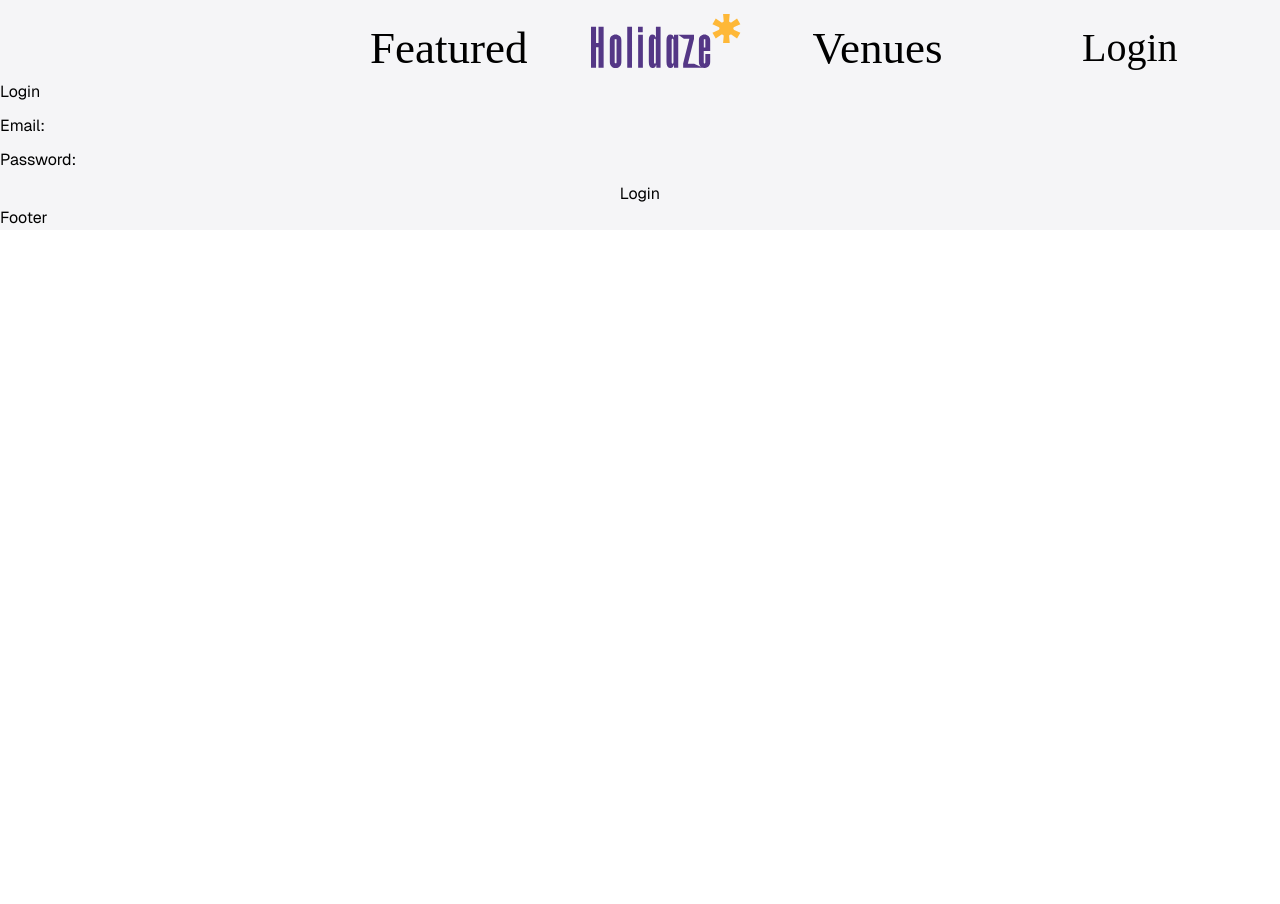
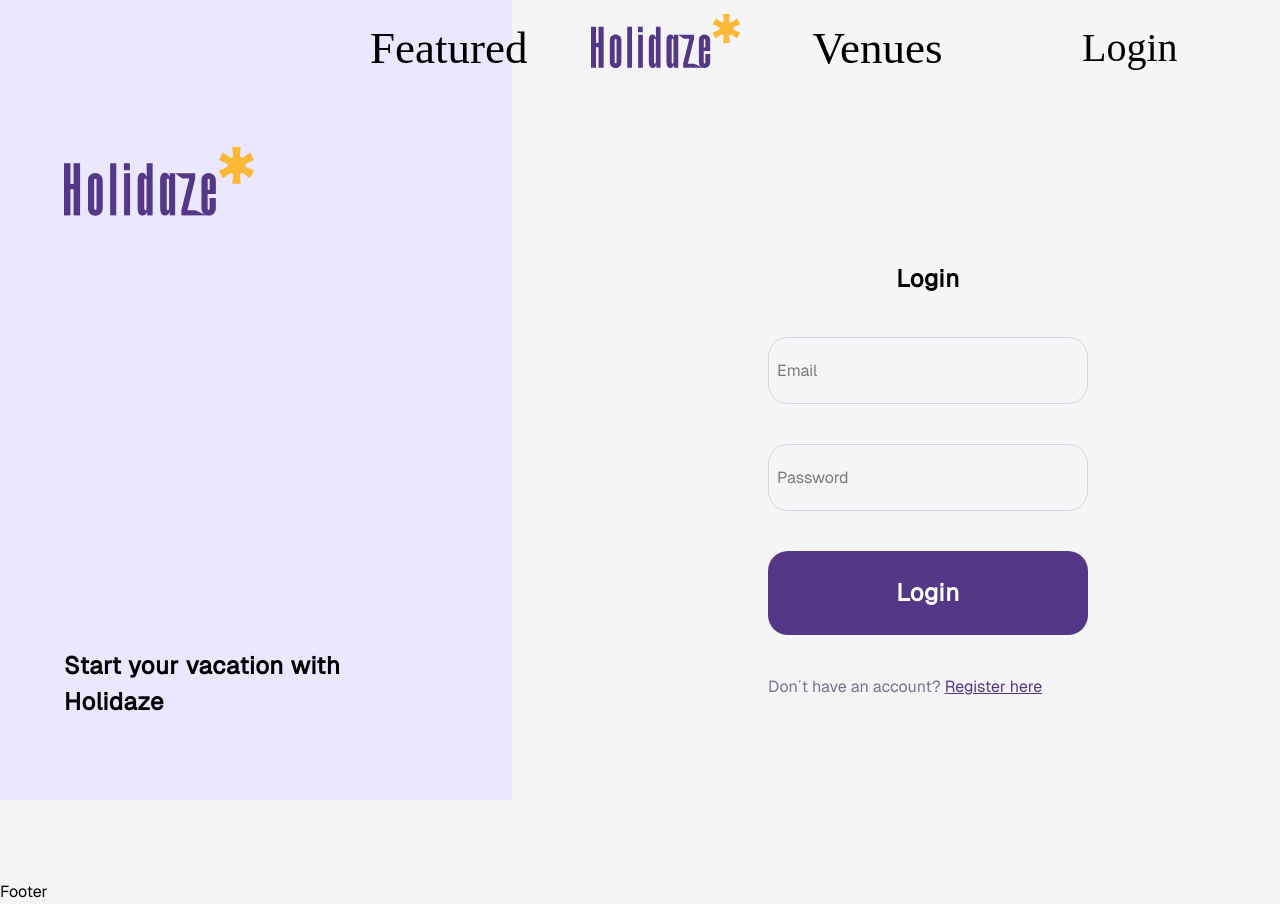
Before and after one commit to Fillschjbo/fillip_fed2_exam, a React (Vite) app: page /login in a window 1280 px wide. Before the commit the page ends 800 px from the top, so only its background shows below. Built offline with nearby package versions, Linux system fonts and the light colour scheme; a web font is replaced by a local one.

Commit message:
styled login page

```diff
--- a/src/routes/auth/login.jsx
+++ b/src/routes/auth/login.jsx
@@ -1,5 +1,7 @@
 import {useAuth} from "../../hooks/api/useAuth.jsx";
 import {useForm} from "react-hook-form";
+import logo from "../../assets/logo/holidaze.svg";
+import {Link} from "react-router-dom";
 
 export function Login() {
     const { login, loading, error } = useAuth();
@@ -14,20 +16,30 @@ export function Login() {
         try {
             await login(data);
             alert("Login successful!");
+            window.location.href = "/"
         } catch (err) {
             console.error("Login failed:", err);
         }
     };
 
     return (
-        <form onSubmit={handleSubmit(onSubmit)} style={{ display: "flex", flexDirection: "column", gap: "10px" }}>
-            <h2>Login</h2>
+        <div className={"flex h-screen"}>
+            <div className={"hidden md:flex flex-col justify-between h-full py-[10vh] px-[5%] w-[40%] bg-[#EBE7FE] absolute top-0"}>
+                <img src={logo} alt="logo" className={"size-50"}/>
+                <h2 className={"text-[24px] font-sans font-bold tracking-wide w-[321px]"}>Start your vacation with Holidaze</h2>
+            </div>
+
+            <div className={"w-screen md:w-[30%] mx-auto  p-5 md:p-0 flex-col flex md:absolute md:right-[10vw] h-full items-center justify-center"}>
+                <form onSubmit={handleSubmit(onSubmit)} className={"flex flex-col w-full justify-center gap-10"}>
+
+                    <h2 className={"w-[90vw] md:w-[25vw] flex justify-center font-sans tracking-wide font-bold text-[24px]"}>Login</h2>
                     {error && <p style={{ color: "red" }}>{error.message}</p>}
 
                     <div>
-                <label>Email:</label>
                         <input
                             type="email"
+                            placeholder={"Email"}
+                            className={"border-gray-300 border rounded-[20px] h-[67px] pl-2 w-[90vw] md:w-[25vw]"}
                             {...register("email", {
                                 required: "Email is required",
                                 pattern: {
@@ -40,9 +52,10 @@ export function Login() {
                     </div>
 
                     <div>
-                <label>Password:</label>
                         <input
                             type="password"
+                            placeholder={"Password"}
+                            className={"border-gray-300 border rounded-[20px] h-[67px] pl-2 w-[90vw] md:w-[25vw]"}
                             {...register("password", {
                                 required: "Password is required",
                                 minLength: { value: 8, message: "Password must be at least 8 characters" },
@@ -51,9 +64,16 @@ export function Login() {
                         {errors.password && <p style={{ color: "red" }}>{errors.password.message}</p>}
                     </div>
 
-            <button type="submit" disabled={loading}>
+                    <button type="submit" disabled={loading}
+                            className={"bg-[#543786] text-[24px] font-bold tracking-wide text-white py-[24px] rounded-[20px] w-[90vw] md:w-[25vw] hover:cursor-pointer"}
+                    >
                         {loading ? "Logging in..." : "Login"}
                     </button>
+
+                    <p className={"text-[#75738D] text-[16px] font-sans"}>Don´t have an account? <Link to={`/register`} className={"text-[#543786] text-[16px] font-sans underline"}>Register here</Link> </p>
                 </form>
+            </div>
+        </div>
     );
+
 }
--- a/src/routes/auth/register.jsx
+++ b/src/routes/auth/register.jsx
@@ -33,6 +33,7 @@ export function Register() {
                 ...(data.venueManager && { venueManager: data.venueManager }),
             };
             await authRegister(payload);
+            window.location.href = "/login"
             alert("Registration successful!");
         } catch (err) {
             console.error("Registration failed:", err);
@@ -49,7 +50,7 @@ export function Register() {
             <div className={"w-screen md:w-[30%] mx-auto  p-5 md:p-0 flex-col flex md:absolute md:right-[10vw] h-full items-center justify-center"}>
                 <form onSubmit={handleSubmit(onSubmit)} className={"flex flex-col w-full justify-center gap-10"}>
 
-                    <h2 className={"w-full flex justify-center font-sans tracking-wide font-bold text-[24px]"}>Register</h2>
+                    <h2 className={"w-[90vw] md:w-[25vw] flex justify-center font-sans tracking-wide font-bold text-[24px]"}>Register</h2>
                     {error && <p style={{ color: "red" }}>{error.message}</p>}
 
                     <div>
@@ -121,7 +122,7 @@ export function Register() {
 
 
                     <button type="submit" disabled={loading}
-                        className={"bg-[#543786] text-[24px] font-bold tracking-wide text-white py-[24px] rounded-[20px] w-[90vw] md:w-[25vw]"}
+                        className={"bg-[#543786] text-[24px] font-bold tracking-wide text-white py-[24px] rounded-[20px] w-[90vw] md:w-[25vw] hover:cursor-pointer"}
                     >
                         {loading ? "Registering..." : "Register"}
                     </button>
```
Lines whose indentation alone changed are shown as unchanged.
